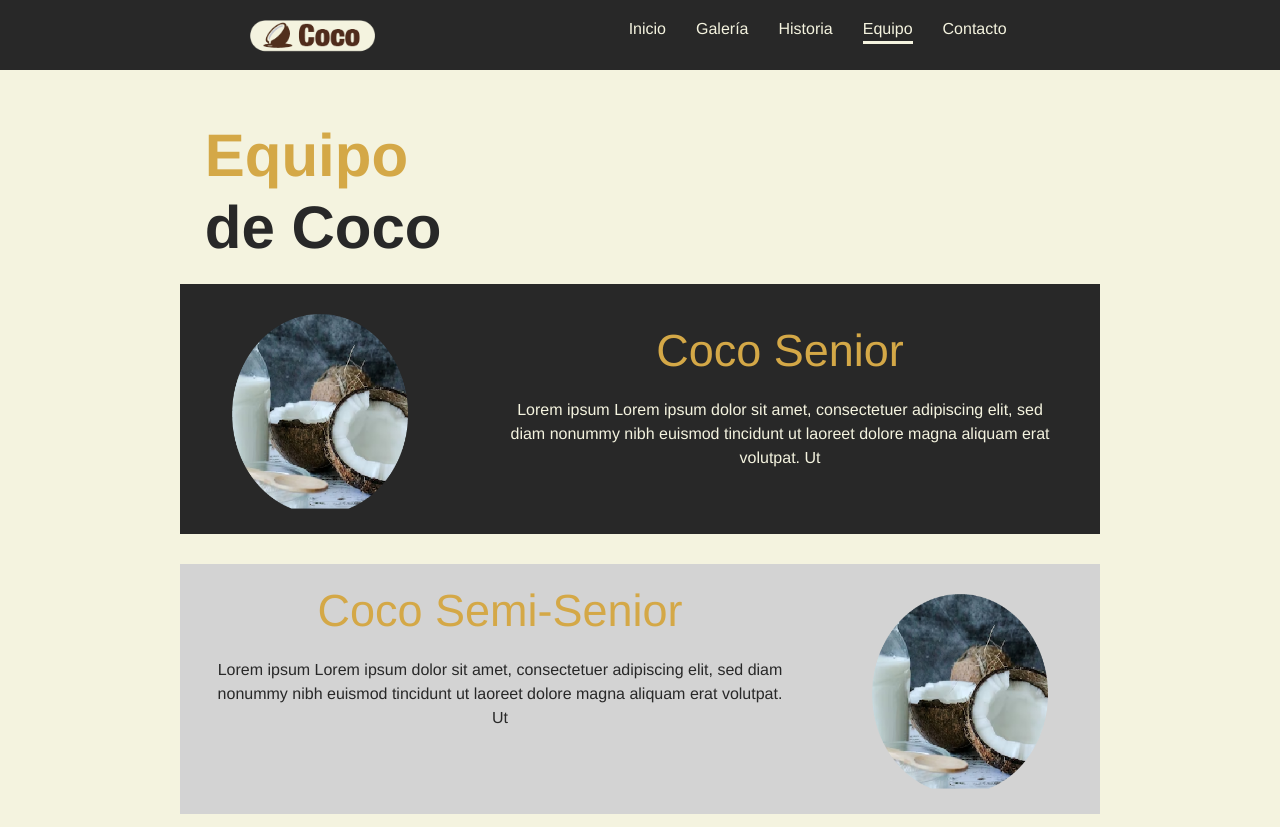
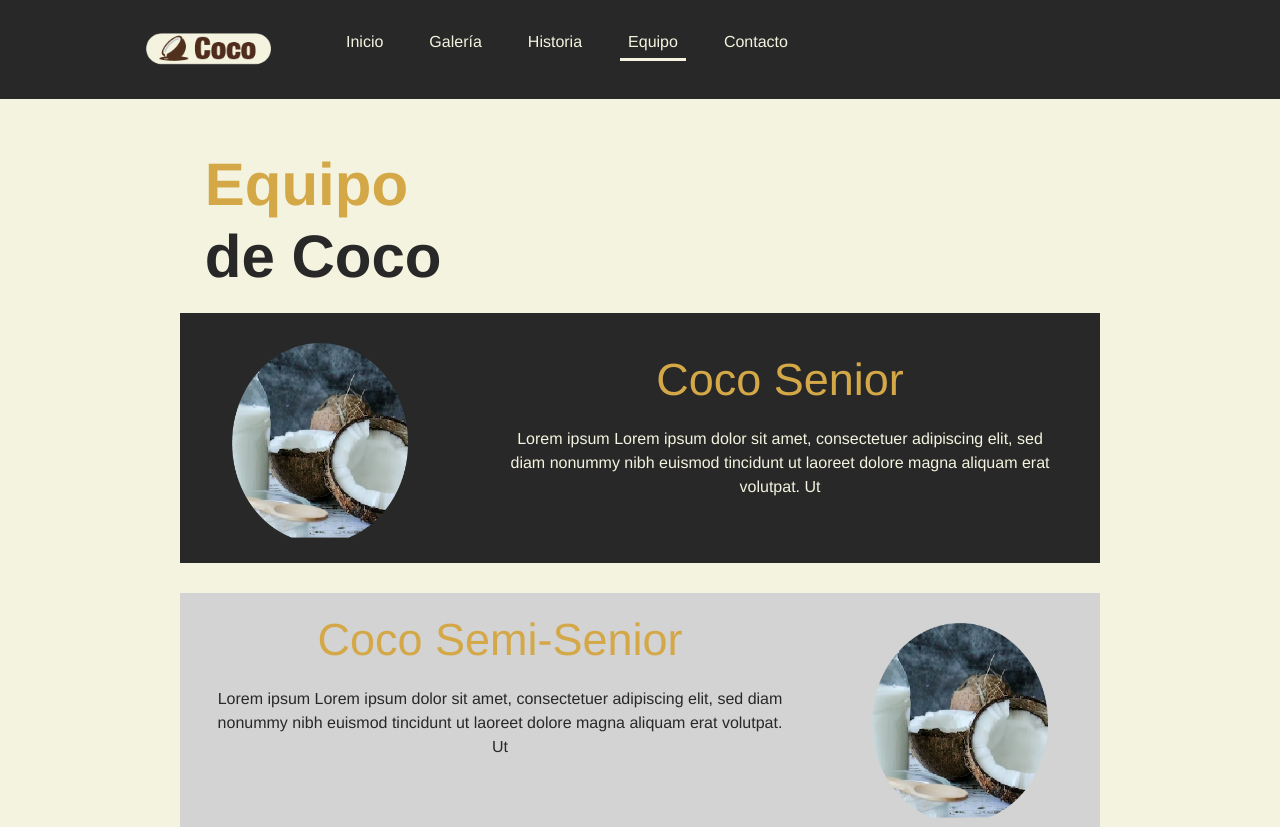
Before and after one commit to Kamaricio/Coco, a website: page equipo.html in a window 1280 px wide. Shown: the top 827 px of the page. Drawn offline with nearby package versions, Linux system fonts and the light colour scheme.

Commit message:
se agregó el menu habuguesa

```diff
--- a/equipo.html
+++ b/equipo.html
@@ -15,15 +15,24 @@
     <link rel="stylesheet" href="scss/estilos.css">
 </head>
 <body>
-    <nav class="menu">
-        <a href="index.html"><img class="logo" src="./imagenes/Logo coco.png" alt="Logotipo de coco"></a>
-        <ul class="secciones">
-            <li><a href="index.html">Inicio</a></li>
-            <li><a href="galeria.html">Galería</a></li>
-            <li><a href="historia.html">Historia</a></li>
-            <li><a class="indicador" href="equipo.html">Equipo</a></li>
-            <li><a href="contacto.html">Contacto</a></li>
-        </ul>
+    <nav class="menu navbar navbar-expand-lg">
+        <div class="container">
+            <a href="index.html"><img class="logo navbar-brand" src="./imagenes/Logo coco.png" alt="Logotipo de coco"></a>
+            <button class="navbar-toggler" type="button" data-bs-toggle="collapse" data-bs-target="#navbarNavAltMarkup" aria-controls="navbarNavAltMarkup" aria-expanded="false" aria-label="Toggle navigation">
+                <span class="navbar-toggler-icon"></span>
+            </button>
+            <div class="collapse navbar-collapse" id="navbarNavAltMarkup">
+                <div class="navbar-nav">
+                    <ul class="secciones">
+                    <li><a class="nav-link" aria-current="page" href="index.html">Inicio</a></li>
+                    <li><a class="nav-link" href="galeria.html">Galería</a></li>
+                    <li><a class="nav-link" href="historia.html">Historia</a></li>
+                    <li><a class="nav-link indicador" href="equipo.html">Equipo</a></li>
+                    <li><a class="nav-link disabled" href="contacto.html">Contacto</a></li>
+                    </ul>
+                </div>
+            </div>
+        </div>
     </nav>
     <h2 class="titulosDeSeccion"><span>Equipo</span> <br>de Coco</h2>
     <section class="tarjetaDeEquipo container text-center">
--- a/scss/_generales.scss
+++ b/scss/_generales.scss
@@ -11,6 +11,8 @@ body{
     background-size: cover;
     background-position: center center;
     background-color: $blanco;
+    width: 100vw;
+    overflow-x: hidden;
 }
 a{
     text-decoration: none;
--- a/scss/_menu.scss
+++ b/scss/_menu.scss
@@ -1,5 +1,5 @@
 .menu {
-    height: 70px;
+
     width: 100vw;
     background-color: $negro;
     display: flex;
@@ -9,12 +9,24 @@
     flex-direction: row;
     align-content: flex-start;
 
+
     & ul {
-    width: 40%;
-    display: flex;
-}
+        width: 40%;
+        display: flex;
+    }
+
     & li a {
-    margin: 25px 15px;
+        margin: 0px 15px;
+
+
+    }
+    .nav-link{
+        color: #F4F3DF;
 
     }
 }
+
+.indicador {
+    border-bottom: 3px solid $blanco;
+    padding-bottom: 4px;
+}
--- a/scss/estilos.scss
+++ b/scss/estilos.scss
@@ -3,8 +3,6 @@ $blanco: #F4F3DF;
 $negro: #282828;
 
 @import "menu","generales";
-
-
 
 .secciones {
     & a:hover{
@@ -19,10 +17,6 @@ width: 125px;
 margin: 20px;
 margin-left: 5vw;
 
-}
-.indicador{
-    border-bottom: 3px solid  $blanco;
-    padding-bottom: 4px;
 }
 
 .entradaHome{
@@ -625,7 +619,15 @@ img:hover{
         align-content: flex-start;
         overflow: hidden;
         & .logo {
-            margin-left: -100px;
+            margin-left: 0px;
+        }
+        & .container{
+            display: flex;
+            flex-wrap: wrap;
+            align-items: center;
+            justify-content: space-evenly;
+            align-content: center;
+            flex-direction: row;
         }
     }
     .entradaHome{
@@ -696,6 +698,11 @@ img:hover{
             margin-right: 0px;
         }
     }
+    .amorCocoImagen{
+        & img {
+            margin-right: 0;
+        }
+    }
     .botonGaleria {
         width: 25vw;
         height: 4vw;
@@ -742,7 +749,7 @@ img:hover{
     }
 }
 /* medias query para mobile*/
-@media screen and (max-width: 510px){
+@media screen and (max-width: 535px){
 
 
     .entradaHome{
```
Also changed, not shown: galeria.html (+18 -9 lines), historia.html (+18 -9 lines), index.html (+44 -18 lines), CSS/MiEstilito.css (deleted), scss/estilos.css, 1 other file.
